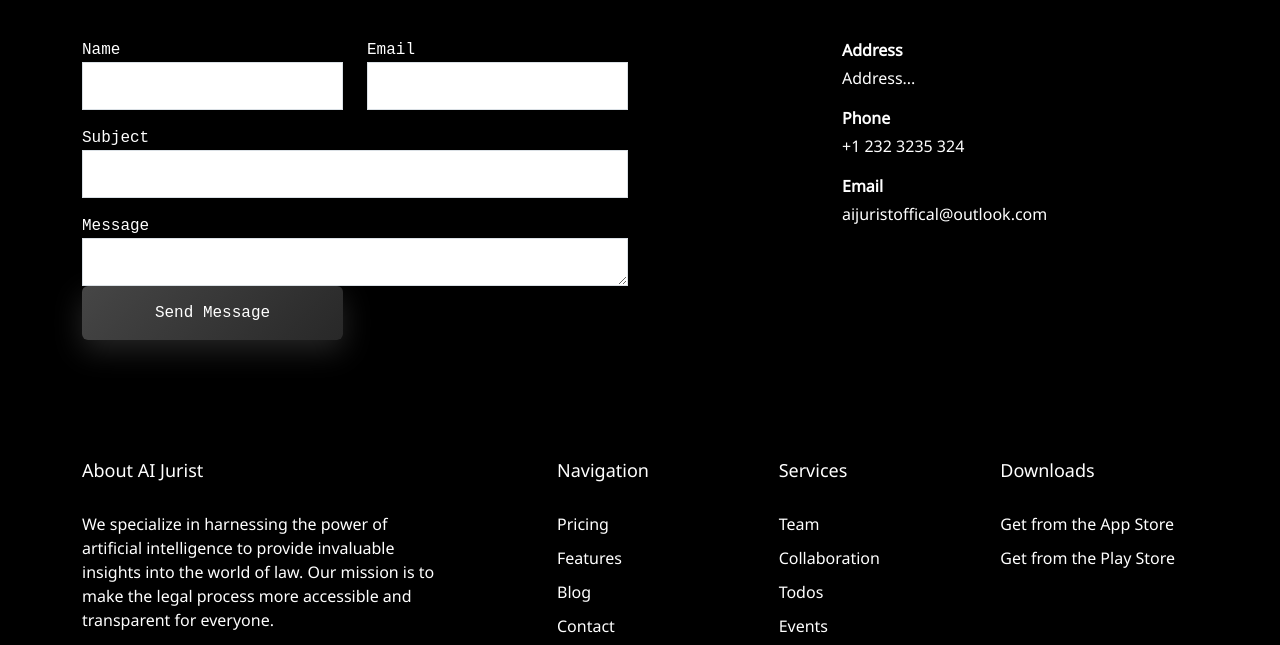
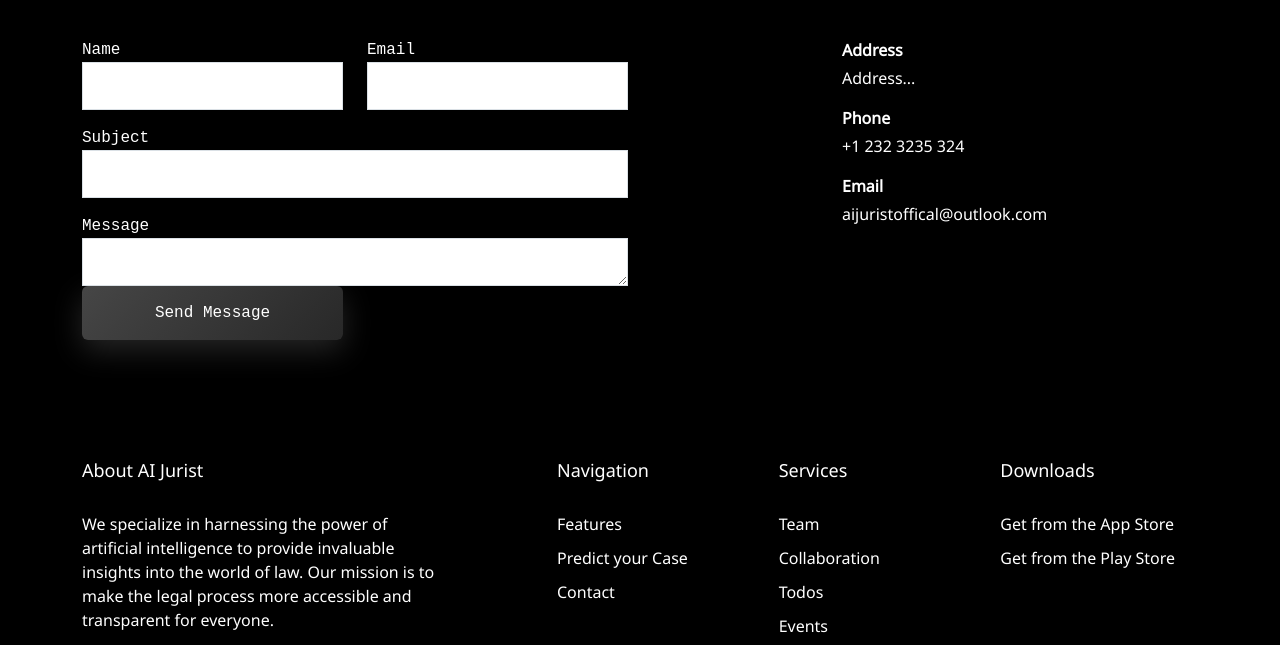
Before and after one commit to NEWLEARNERShan/aijurist, a plain HTML site: page contact.html in a window 1280 px wide. Shown: the part 648-1293 px from the top of the page. Drawn offline with nearby package versions, Linux system fonts and the light colour scheme; animation ran at ten frames a second; a web font is replaced by a local one.

Commit message:
changes in linking

```diff
--- a/contact.html
+++ b/contact.html
@@ -174,10 +174,9 @@
             <div class="col-md-4 mb-4 mb-md-0">
               <h3>Navigation</h3>
               <ul class="list-unstyled">
-                <li><a href="#">Pricing</a></li>
-                <li><a href="#">Features</a></li>
-                <li><a href="#">Blog</a></li>
-                <li><a href="#">Contact</a></li>
+                <li><a href="features.html">Features</a></li>
+                <li><a href="https://aijurist.streamlit.app/" target =_blank>Predict your Case</a></li>
+                <li><a href="contact.html">Contact</a></li>
               </ul>
             </div>
             <div class="col-md-4 mb-4 mb-md-0">
```
Also changed, not shown: faq.html (+3 -3 lines), features.html (+3 -3 lines), index.html (+1 -1 lines), login.html (+4 -4 lines), privacypolicy.html (+3 -4 lines), register page.html (+2 -2 lines), termscondition.html (+3 -4 lines).
